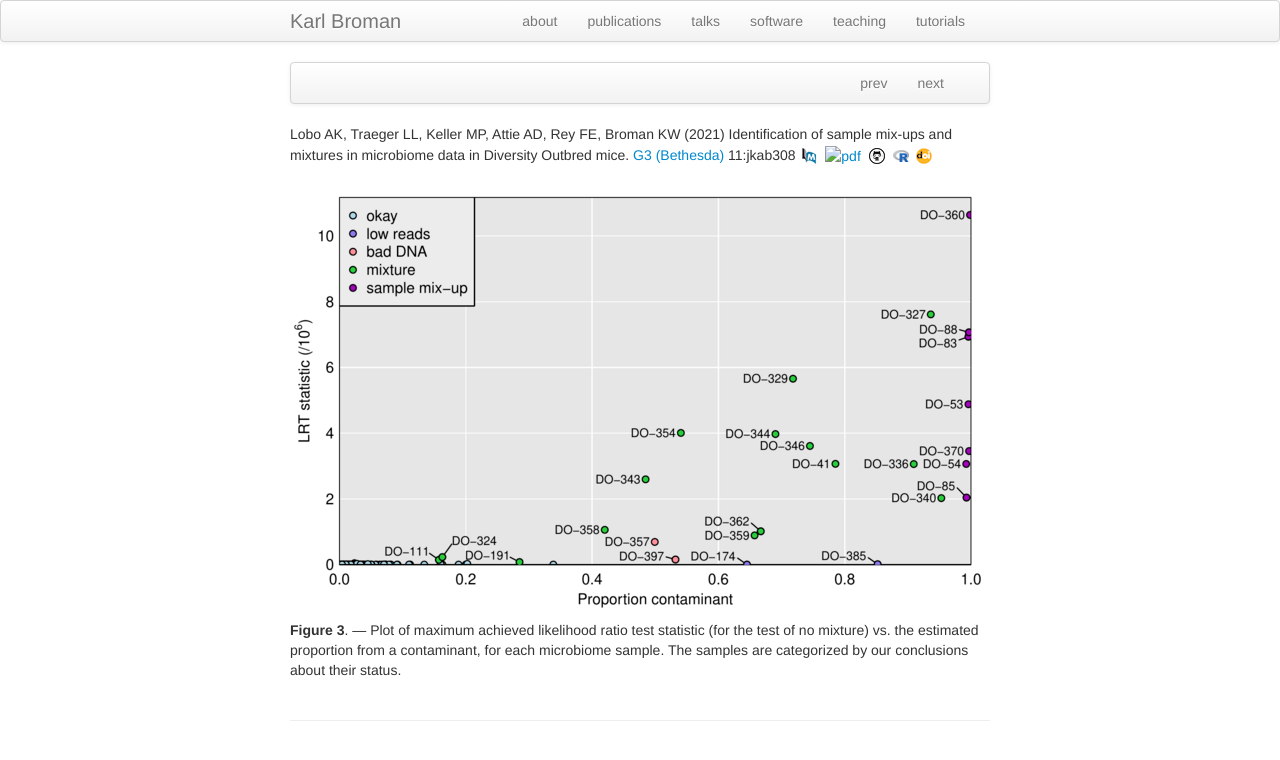
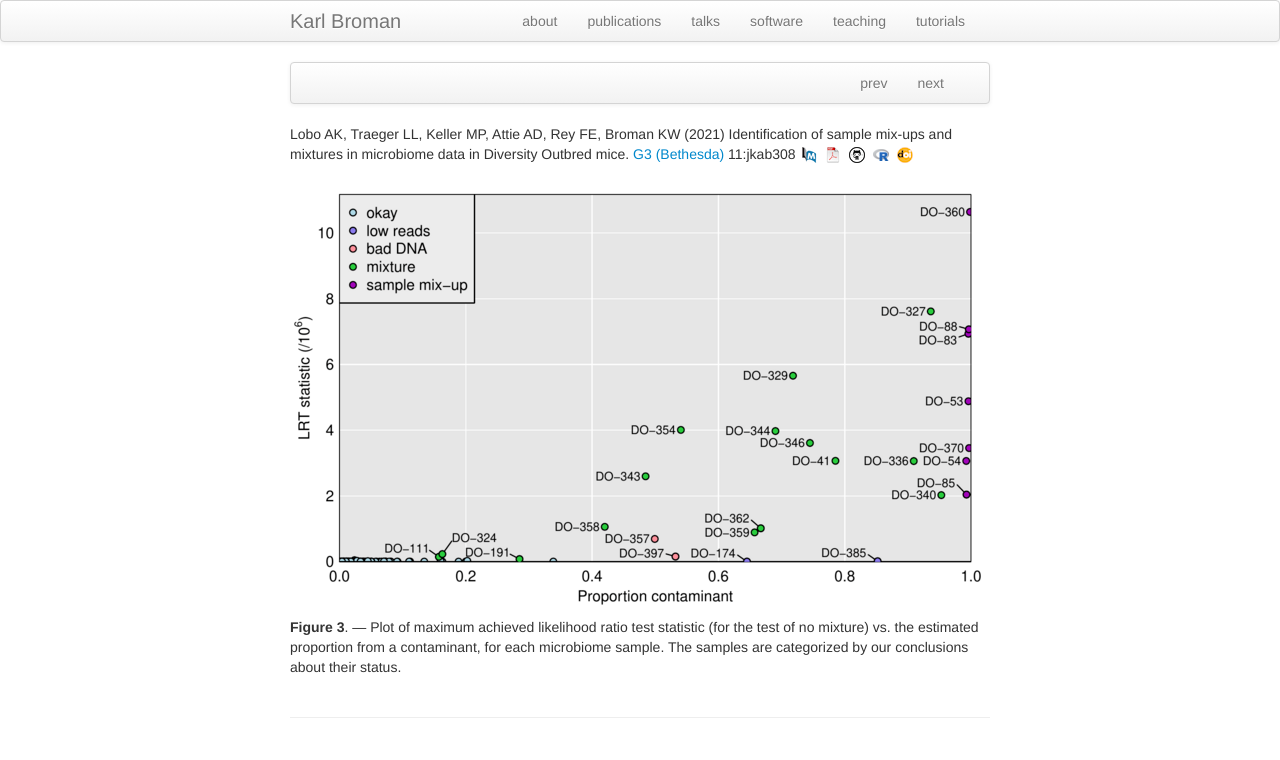
Before and after one commit to kbroman/kbroman.github.io, a Jekyll site: the page built from publpics/mbmixups_fig3.md, in a window 1280 px wide. Shown: the top 760 px of the page. Built offline with Jekyll 4.4.1, drawn with Linux system fonts in a browser that asks for light colours.

Commit message:
fix links to PDF icons in publpics/mbmixups*.md

```diff
--- a/publpics/mbmixups_fig3.md
+++ b/publpics/mbmixups_fig3.md
@@ -17,7 +17,7 @@ Identification of sample mix-ups and mixtures in microbiome data in
 Diversity Outbred mice. [G3
 (Bethesda)](https://academic.oup.com/g3journal) 11:jkab308
 [![PubMed](../icons16/pubmed-icon.png)](https://pubmed.ncbi.nlm.nih.gov/34499168/)
-[![pdf](icons16/pdf-icon.png)](https://academic.oup.com/g3journal/article-pdf/11/11/jkab308/40770295/jkab308.pdf)
+[![pdf](../icons16/pdf-icon.png)](https://academic.oup.com/g3journal/article-pdf/11/11/jkab308/40770295/jkab308.pdf)
 [![GitHub](../icons16/github-icon.png)](https://github.com/kbroman/Paper_MBmixups)
 [![R/mbmixture software](../icons16/R-icon.png)](https://github.com/kbroman/mbmixture)
 [![doi](../icons16/doi-icon.png)](https://doi.org/10.1093/g3journal/jkab308)
```
Also changed, not shown: publpics/mbmixups_fig1.md (+1 -1 lines).
